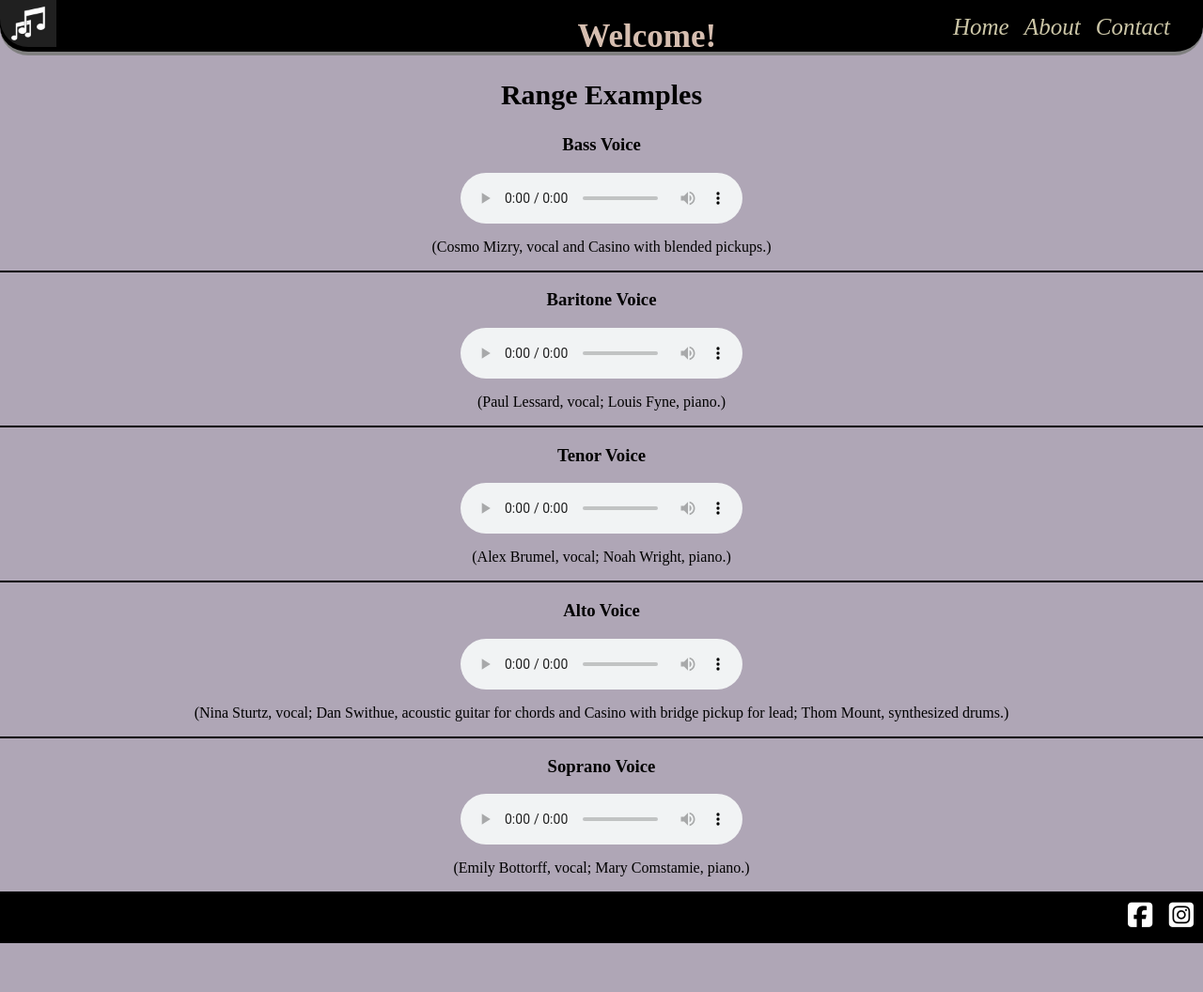
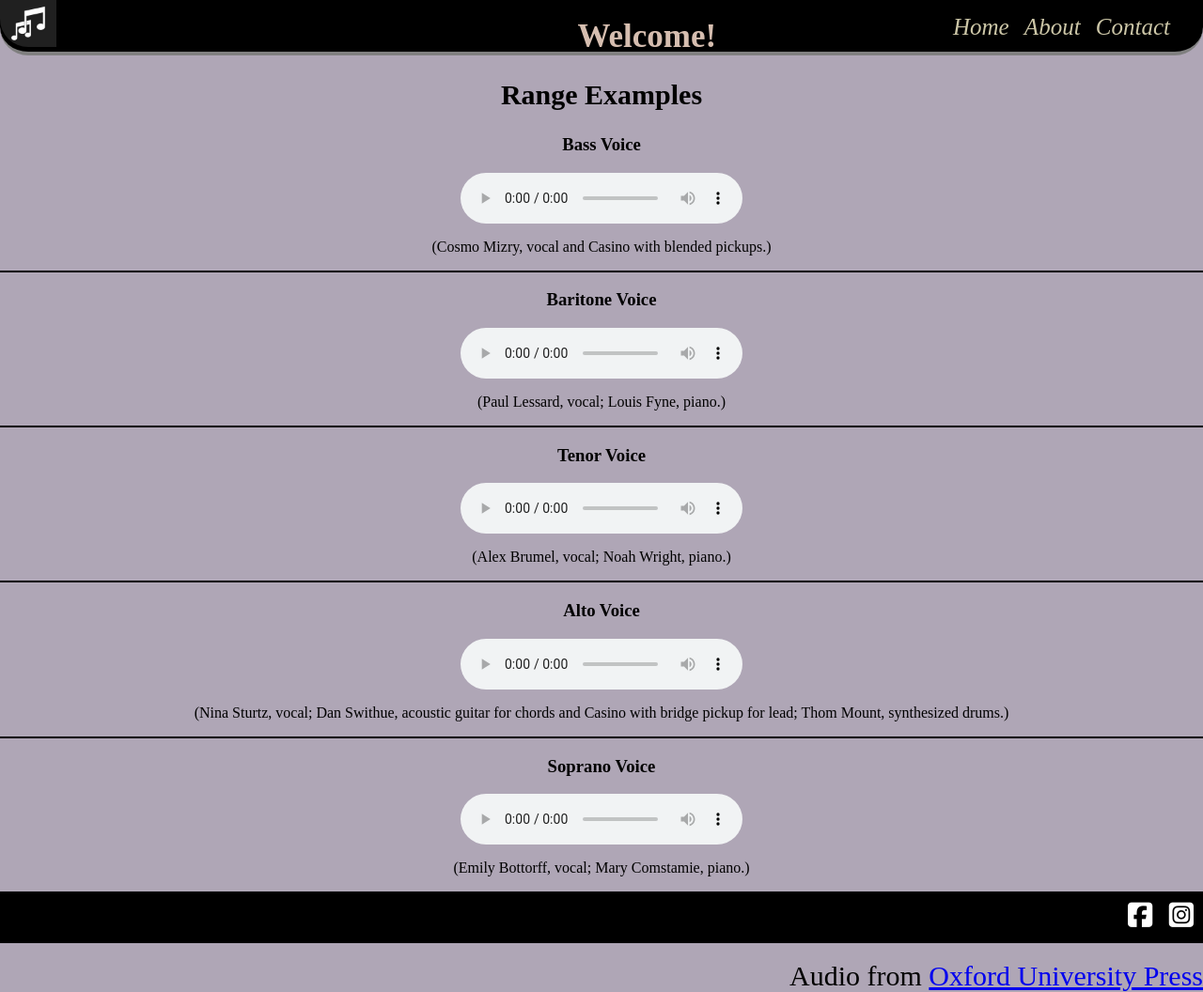
Before and after one commit to PDRandles/Musical-Genius, a plain HTML site: page range.html in a window 1280 px wide. Shown: the whole page at 94% size. Before the commit the page ends 1004 px from the top, so only its background shows below. Drawn offline with Linux system fonts and the light colour scheme.

Commit message:
Updated footer

```diff
--- a/range.html
+++ b/range.html
@@ -48,6 +48,7 @@
     <footer>
         <a href="https://www.facebook.com"><i class="fab fa-facebook-square"></i></a>
         <a href="https://www.instagram.com"><i class="fab fa-instagram-square"></i></a>
+        <p>Audio from <a href="https://global.oup.com/us/companion.websites/9780195310245/audio_photo_examples/chapter5/audio_files/">Oxford University Press</a></p>
     </footer>
 </body>
 </html>
```
